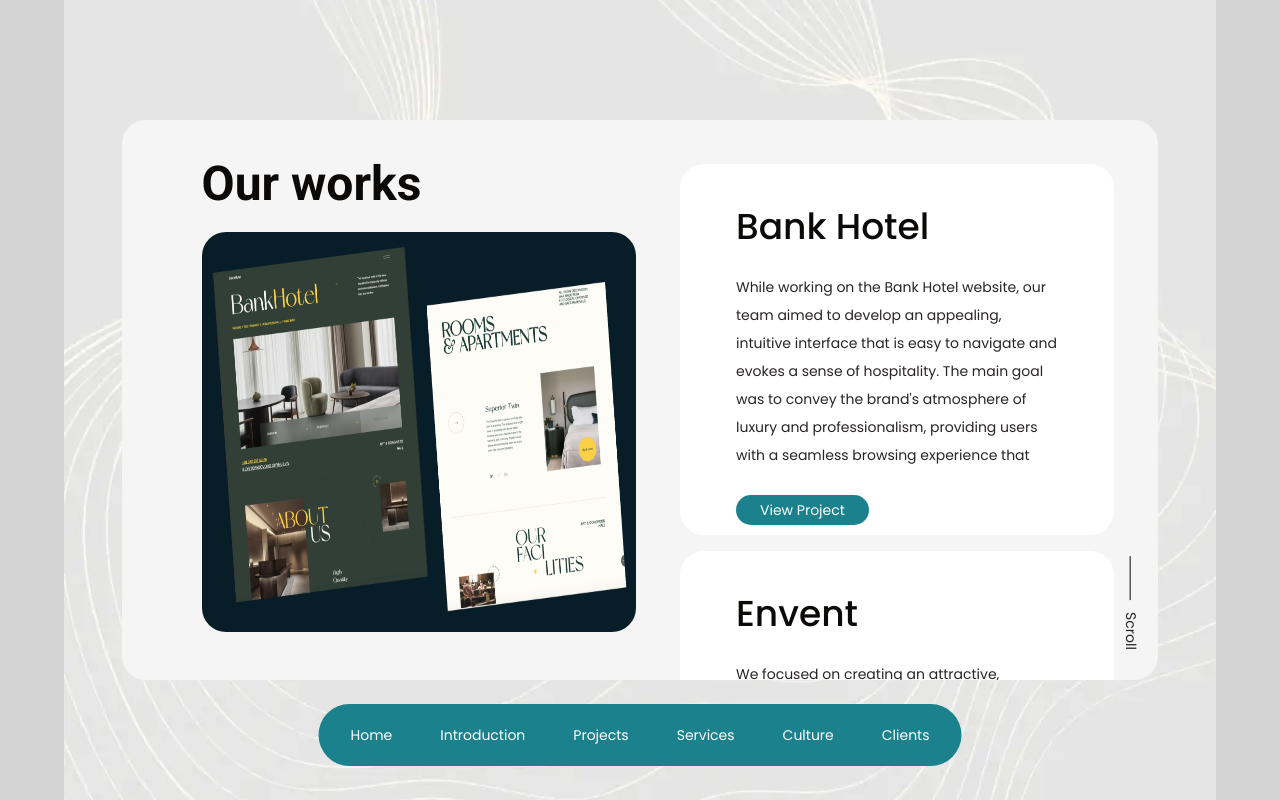
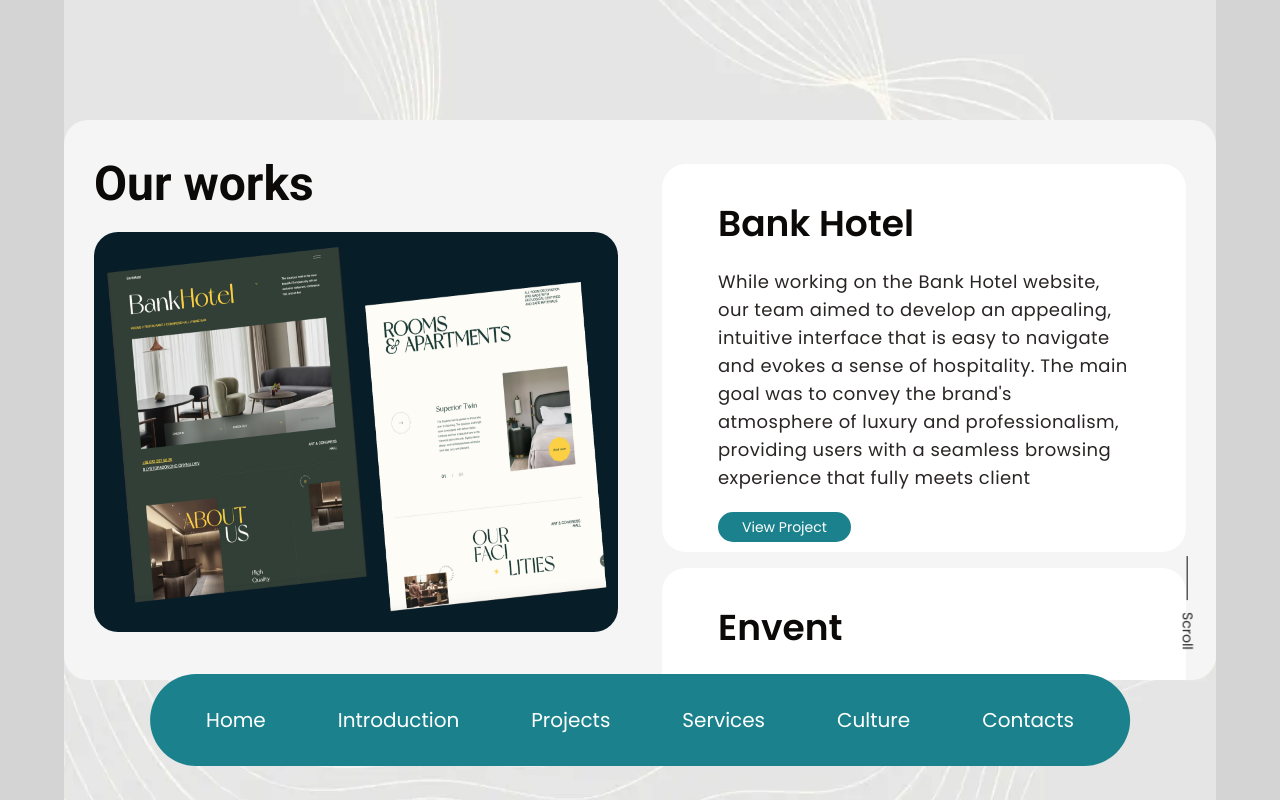
Before and after one commit to nastyaosetrova8/itcompany, a Next.js app: page /en/projects in a window 1280 px wide. Built offline with nearby package versions, Linux system fonts and the light colour scheme.

Commit message:
update styles in introduction, projects pages, global styles

```diff
--- a/app/[locale]/introduction/page.tsx
+++ b/app/[locale]/introduction/page.tsx
@@ -11,12 +11,13 @@ const IntroductionPage: React.FC<Props> = async ({ params: { locale } }) => {
 
   return (
     <section className="h-screen flex items-center justify-center bg-neutral-300">
-      <div className="container relative flex justify-end items-center h-screen bg-[url('/images/containerBGSecondary3.webp')] bg-cover bg-center bg-no-repeat">
-        {/* <div className="xl:h-"> */}
-        {/* xl:max-w-[90%] */}
-        <div className="absolute top-[50%] -translate-y-[50%] left-[6%] xl:max-w-[600px] w-full xl:max-h-[600px] h-full bg-neutral-100 rounded-3xl z-10">
-          {/* bottom-[18%] */}
-          <div className="w-full h-full px-16 pt-11 pb-40 overflow-y-auto scroll-containerCl">
+      {/* Next 2 div and the 4-th can be removed & everything can be turned back! The 3-d and 5-th to uncomment */}
+      <div className="flex justify-end items-center h-screen xl:max-w-[90%] w-full bg-[url('/images/containerBGSecondary3.webp')] bg-cover bg-center bg-no-repeat">
+        <div className="xl:container absolute top-[50%] -translate-y-[50%] left-[6%] flex gap-11 justify-between h-[70%] w-[90%]  z-10">
+          {/* <div className="container relative flex justify-end items-center h-screen bg-[url('/images/containerBGSecondary3.webp')] bg-cover bg-center bg-no-repeat"> */}
+          <div className="absolute left-[6%] xl:max-w-[700px] w-full xl:max-h-[700px] h-full bg-neutral-100 rounded-3xl z-10">
+            {/* <div className="absolute top-[50%] -translate-y-[50%] left-[6%] xl:max-w-[700px] w-full xl:max-h-[700px] h-full bg-neutral-100 rounded-3xl z-10"> */}
+            <div className="w-full h-full px-16 pt-16 pb-40 overflow-y-auto scroll-containerCl">
               {/* <div className="absolute top-[7%] left-[6%] bottom-[18%] xl:max-w-[590px] w-full px-16 pt-11 pb-40 bg-neutral-100 rounded-3xl overflow-y-auto scroll-containerCl"> */}
               <p className="subTitleCl">{t("introduction") || ""}</p>
               <h1 className="titleCl ">{t("title") || ""}</h1>
@@ -28,6 +29,7 @@ const IntroductionPage: React.FC<Props> = async ({ params: { locale } }) => {
               <p className="before:content-[''] before:h-[1px] before:w-11 before:mr-3 flex items-center before:bg-stone-950">
                 {tScroll("scroll") || ""}
               </p>
+            </div>
           </div>
         </div>
         <div className="xl:max-w-[75%] w-full h-full xl:-mr-[30px] ">
--- a/app/[locale]/projects/page.tsx
+++ b/app/[locale]/projects/page.tsx
@@ -84,8 +84,9 @@ const ProjectsPage: React.FC<Props> = () => {
 
   return (
     <section className="h-screen flex items-center justify-center bg-neutral-300">
-      <div className="flex justify-end items-center h-screen xl:max-w-[90%] w-full bg-[url('/images/containerBGSecondary3.webp')] bg-cover bg-center bg-no-repeat">
-        <div className="container relative flex gap-11 justify-between h-[70%] w-[90%] pl-20 pr-11 bg-neutral-100 rounded-3xl ">
+      <div className="flex items-center h-screen xl:max-w-[90%] w-full bg-[url('/images/containerBGSecondary3.webp')] bg-cover bg-center bg-no-repeat">
+        {/* justify-end */}
+        <div className="xl:container relative flex gap-11 justify-between h-[70%] w-[90%] pl-16 pr-11 bg-neutral-100 rounded-3xl ">
           <div className="pb-11 pt-10 flex xl:max-w-[560px] w-full flex-col">
             {/* xl:max-w-[420px] w-full xl:max-h-[360px] h-full */}
             <h1 className="mainDescriptionCl font-bold text-stone-950">
@@ -135,7 +136,7 @@ const ProjectsPage: React.FC<Props> = () => {
           </div>
           <ul
             ref={containerRef}
-            className="xl:max-w-[560px] w-full flex flex-col gap-4 py-11 overflow-y-auto scroll-containerCl"
+            className="xl:max-w-[568px] w-full flex flex-col gap-4 py-11 overflow-y-auto scroll-containerCl"
           >
             {projects.map((project, index) => (
               <li
@@ -143,7 +144,7 @@ const ProjectsPage: React.FC<Props> = () => {
                   cardRefs.current[index] = ref;
                 }}
                 key={project.id}
-                className="relative w-full xl:h-[371px] py-10 px-14 bg-white rounded-3xl"
+                className="relative w-full xl:h-[388px] py-10 px-14 bg-white rounded-3xl"
               >
                 <ProjectCard
                   title={project.title}
--- a/app/components/Navigation/Navigation.tsx
+++ b/app/components/Navigation/Navigation.tsx
@@ -37,7 +37,7 @@ const Navigation = () => {
           </div>
         </div>
       ) : (
-        <nav className="fixed bottom-[34px] left-1/2 -translate-x-1/2 flex justify-center p-2 text-white bg-customTeal rounded-full z-50">
+        <nav className="fixed bottom-[34px] left-1/2 -translate-x-1/2 flex justify-center py-3 px-5 text-white bg-customTeal rounded-full z-50">
           <NavigationLink href="/">{t("home")}</NavigationLink>
           <NavigationLink href="/introduction">
             {t("introduction")}
@@ -45,7 +45,7 @@ const Navigation = () => {
           <NavigationLink href="/projects">{t("projects")}</NavigationLink>
           <NavigationLink href="/services">{t("services")}</NavigationLink>
           <NavigationLink href="/culture">{t("culture")}</NavigationLink>
-          <NavigationLink href="/clients">{t("clients")}</NavigationLink>
+          <NavigationLink href="/contacts">{t("contacts")}</NavigationLink>
         </nav>
       )}
     </>
--- a/app/components/Navigation/NavigationLink.tsx
+++ b/app/components/Navigation/NavigationLink.tsx
@@ -18,7 +18,7 @@ const NavigationLink: React.FC<ComponentProps<typeof Link>> = ({
       <Link
         aria-current={isActive ? "page" : undefined}
         className={clsx(
-          "inline-block whitespace-nowrap py-4 px-6 text-s transition-colors rounded-full",
+          "inline-block whitespace-nowrap py-5 px-9 text-xl transition-colors rounded-full",
           isActive ? "bg-customTeal-accent" : "bg-transparent"
         )}
         href={href}
--- a/app/components/ProjectCard/ProjectCard.tsx
+++ b/app/components/ProjectCard/ProjectCard.tsx
@@ -9,7 +9,6 @@ const ProjectCard: React.FC<IPropsProjectItem> = ({
   scrollText,
 }) => {
   const contentRef = useRef<HTMLParagraphElement>(null);
-  console.log("🚀 ~ contentRef:", contentRef);
   const [showScrollText, setShowScrollText] = useState(false);
 
   useEffect(() => {
@@ -22,11 +21,11 @@ const ProjectCard: React.FC<IPropsProjectItem> = ({
   return (
     <>
       <div className="flex flex-col h-full">
-        <h2 className="titleCl font-medium mb-6">{title}</h2>
+        <h2 className="subTitleCl text-4xl text-stone-950">{title}</h2>
         {/* <p className="descriptionCl overflow-y-auto">{description}</p> */}
         <p
           ref={contentRef}
-          className="descriptionCl scroll-containerCl overflow-y-auto"
+          className="descriptionCl leading-7 scroll-containerCl overflow-y-auto"
         >
           {/* flex-grow  max-h-[250px] */}
           {description}
--- a/app/styles.css
+++ b/app/styles.css
@@ -58,13 +58,13 @@ button {
     @apply mb-5 font-roboto text-sm sm:text-base lg:text-5xl leading-7 text-white;
   }
   .titleCl {
-    @apply mb-5 font-semibold text-4xl leading-tight text-stone-950;
+    @apply mb-5 font-semibold text-5xl leading-tight text-stone-950;
   }
   .subTitleCl {
-    @apply mb-6 font-semibold text-xl leading-relaxed text-customTeal;
+    @apply mb-6 font-semibold text-3xl leading-relaxed text-customTeal;
   }
   .descriptionCl {
-    @apply mb-5 leading-7;
+    @apply mb-5 xl:text-[18px] tracking-wide text-stone-800 leading-10;
   }
   /* .imageFadeCl {
     @apply transition-opacity duration-500;
--- a/messages/en.json
+++ b/messages/en.json
@@ -34,7 +34,7 @@
     "projects": "Projects",
     "services": "Services",
     "culture": "Culture",
-    "clients": "Clients"
+    "contacts": "Contacts"
   },
   "Introduction": {
     "introduction": "Introduction",
--- a/messages/uk.json
+++ b/messages/uk.json
@@ -32,7 +32,7 @@
     "projects": "Проєкти",
     "services": "Послуги",
     "culture": "Культура",
-    "clients": "Клієнти"
+    "contacts": "Контакти"
   },
   "Introduction": {
     "introduction": "Вступ",
```
Lines whose indentation alone changed are shown as unchanged.
